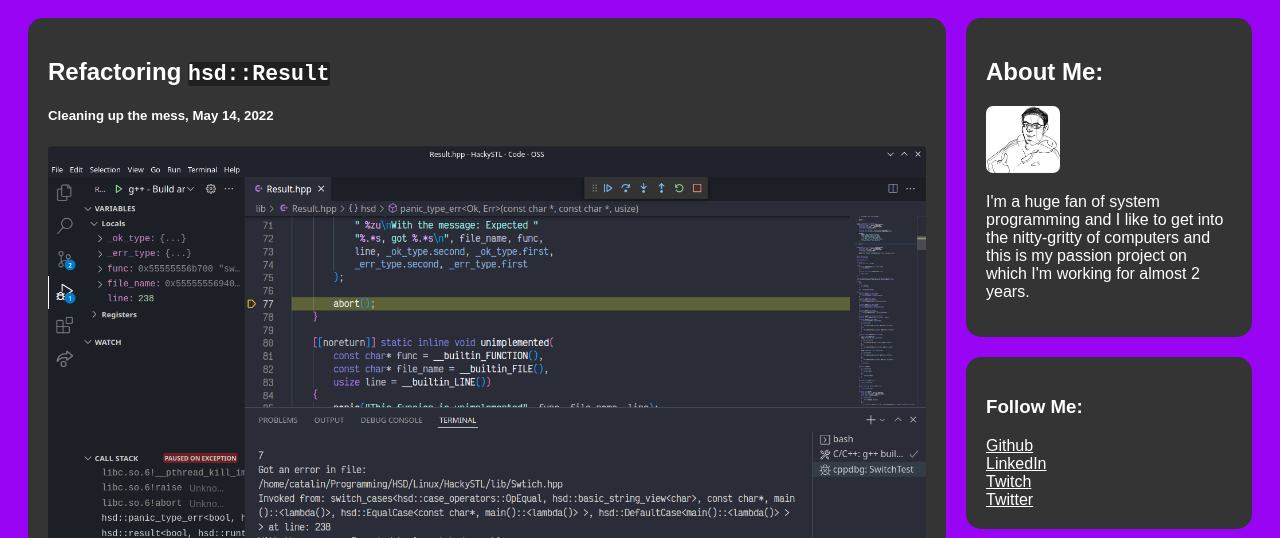
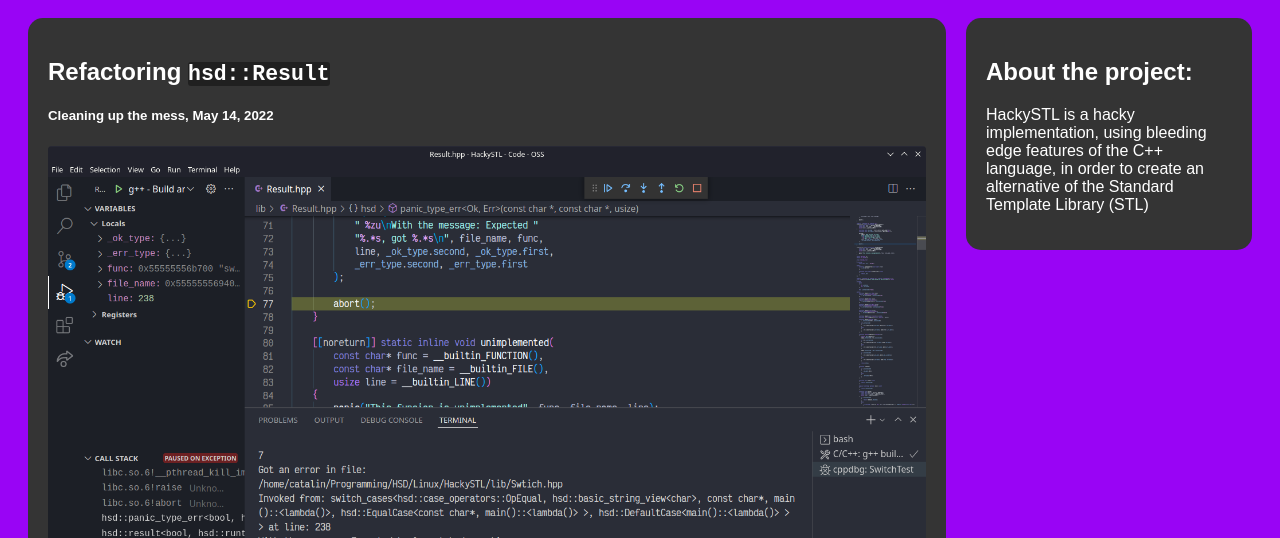
Before and after one commit to HackyTeam/HackyBlog, a plain HTML site: page Articles/HackySTL.html in a window 1280 px wide. Shown: the part 262-800 px from the top of the page. Drawn offline with Linux system fonts and the light colour scheme.

Commit message:
Fixed homepage and the one dedicated to HSD

```diff
--- a/Articles/HackySTL.html
+++ b/Articles/HackySTL.html
@@ -54,24 +54,14 @@
         <div class="right_column" style="position: sticky; top: 0px;">
 
             <div class="card">
-                <h2 class="white_text">About Me:</h2>
-
-                <img src="../Resources/Hector.png" style="width:30%; border-radius: 7px;">
+                <h2 class="white_text">About the project:</h2>
 
                 <p class="white_text">
-                    I'm a huge fan of system programming and I like
-                    to get into the nitty-gritty of computers and this
-                    is my passion project on which I'm working for almost 2 years.
+                    HackySTL is a hacky implementation, using
+                    bleeding edge features of the C++ language,
+                    in order to create an alternative of
+                    the Standard Template Library (STL)
                 </p>
-            </div>
-
-            <div class="card">
-                <h3 class="white_text">Follow Me:</h3>
-
-                <a class="white_text" href="https://github.com/Hector-The-Coder">Github</a><br>
-                <a class="white_text" href="https://www.linkedin.com/in/c%C4%83t%C4%83lin-ioan-nicolau-a6b612230/">LinkedIn</a><br>
-                <a class="white_text" href="https://www.twitch.tv/hectorthecoder">Twitch</a><br>
-                <a class="white_text" href="https://twitter.com/catalin_hsd">Twitter</a>
             </div>
 
         </div>
```
Also changed, not shown: index.html (+2 -11 lines).
